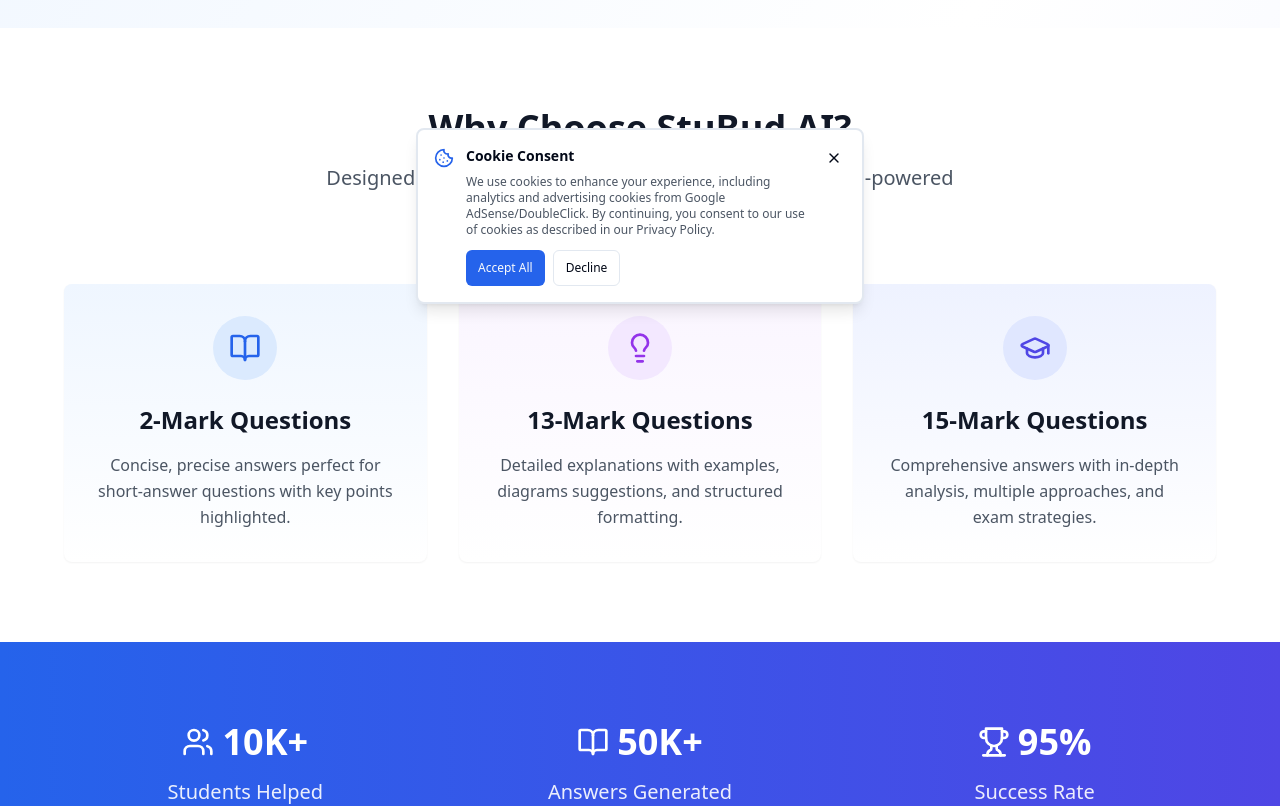
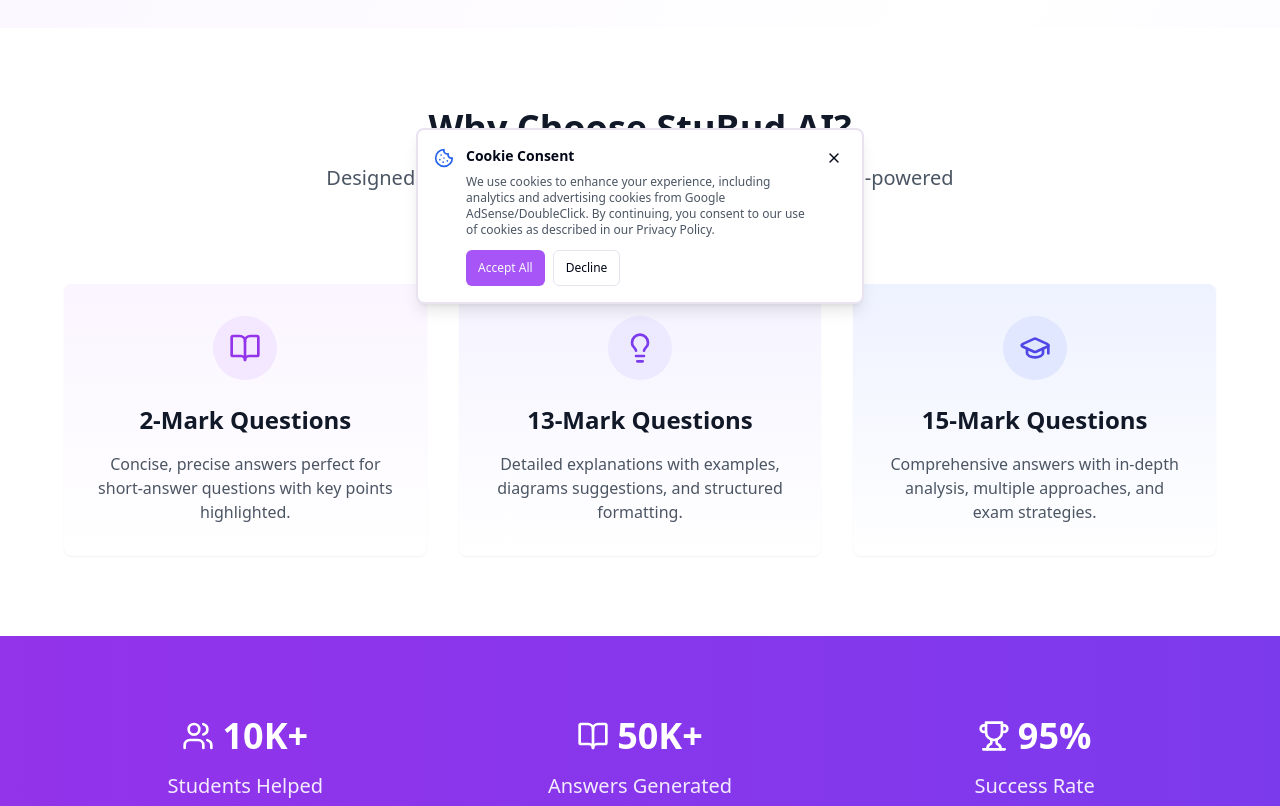
Before and after one commit to Han05-13/anna-scribe-ai-answers, a React (Vite) app: page / in a window 1280 px wide. Shown: the part 480-1286 px from the top of the page. Built offline with nearby package versions, Linux system fonts and the light colour scheme.

Commit message:
Refactor: Apply elegant purple theme
Apply a purple color theme across the site, including background, text, and UI elements.

```diff
--- a/src/index.css
+++ b/src/index.css
@@ -11,52 +11,52 @@
     --card-foreground: 222.2 84% 4.9%;
     --popover: 0 0% 100%;
     --popover-foreground: 222.2 84% 4.9%;
-    --primary: 221.2 83.2% 53.3%;
+    --primary: 271 91% 65%;
     --primary-foreground: 210 40% 98%;
-    --secondary: 210 40% 96%;
+    --secondary: 270 40% 96%;
     --secondary-foreground: 222.2 84% 4.9%;
-    --muted: 210 40% 96%;
+    --muted: 270 40% 96%;
     --muted-foreground: 215.4 16.3% 46.9%;
-    --accent: 210 40% 96%;
+    --accent: 270 40% 96%;
     --accent-foreground: 222.2 84% 4.9%;
     --destructive: 0 84.2% 60.2%;
     --destructive-foreground: 210 40% 98%;
-    --border: 214.3 31.8% 91.4%;
-    --input: 214.3 31.8% 91.4%;
-    --ring: 221.2 83.2% 53.3%;
-    --chart-1: 12 76% 61%;
-    --chart-2: 173 58% 39%;
-    --chart-3: 197 37% 24%;
-    --chart-4: 43 74% 66%;
-    --chart-5: 27 87% 67%;
+    --border: 270 31.8% 91.4%;
+    --input: 270 31.8% 91.4%;
+    --ring: 271 91% 65%;
+    --chart-1: 271 76% 61%;
+    --chart-2: 280 58% 39%;
+    --chart-3: 285 37% 24%;
+    --chart-4: 290 74% 66%;
+    --chart-5: 295 87% 67%;
     --radius: 0.5rem;
   }
 
   .dark {
-    --background: 222.2 84% 4.9%;
-    --foreground: 210 40% 98%;
-    --card: 222.2 84% 4.9%;
-    --card-foreground: 210 40% 98%;
-    --popover: 222.2 84% 4.9%;
-    --popover-foreground: 210 40% 98%;
-    --primary: 217.2 91.2% 59.8%;
-    --primary-foreground: 222.2 84% 4.9%;
-    --secondary: 217.2 32.6% 17.5%;
-    --secondary-foreground: 210 40% 98%;
-    --muted: 217.2 32.6% 17.5%;
-    --muted-foreground: 215 20.2% 65.1%;
-    --accent: 217.2 32.6% 17.5%;
-    --accent-foreground: 210 40% 98%;
+    --background: 271 84% 4.9%;
+    --foreground: 270 40% 98%;
+    --card: 271 84% 4.9%;
+    --card-foreground: 270 40% 98%;
+    --popover: 271 84% 4.9%;
+    --popover-foreground: 270 40% 98%;
+    --primary: 271 91% 65%;
+    --primary-foreground: 271 84% 4.9%;
+    --secondary: 271 32.6% 17.5%;
+    --secondary-foreground: 270 40% 98%;
+    --muted: 271 32.6% 17.5%;
+    --muted-foreground: 270 20.2% 65.1%;
+    --accent: 271 32.6% 17.5%;
+    --accent-foreground: 270 40% 98%;
     --destructive: 0 62.8% 30.6%;
-    --destructive-foreground: 210 40% 98%;
-    --border: 217.2 32.6% 17.5%;
-    --input: 217.2 32.6% 17.5%;
-    --ring: 224.3 76.3% 94.1%;
-    --chart-1: 220 70% 50%;
-    --chart-2: 160 60% 45%;
-    --chart-3: 30 80% 55%;
-    --chart-4: 280 65% 60%;
-    --chart-5: 340 75% 55%;
+    --destructive-foreground: 270 40% 98%;
+    --border: 271 32.6% 17.5%;
+    --input: 271 32.6% 17.5%;
+    --ring: 271 76.3% 94.1%;
+    --chart-1: 271 70% 50%;
+    --chart-2: 280 60% 45%;
+    --chart-3: 285 80% 55%;
+    --chart-4: 290 65% 60%;
+    --chart-5: 295 75% 55%;
   }
 }
 
@@ -87,7 +87,7 @@
 
 /* Gradient text utility */
 .gradient-text {
-  background: linear-gradient(135deg, #2563eb, #7c3aed, #4f46e5);
+  background: linear-gradient(135deg, #8b5cf6, #a855f7, #9333ea);
   -webkit-background-clip: text;
   -webkit-text-fill-color: transparent;
   background-clip: text;
--- a/src/pages/Index.tsx
+++ b/src/pages/Index.tsx
@@ -1,3 +1,4 @@
+
 import { Button } from "@/components/ui/button";
 import { Card, CardContent } from "@/components/ui/card";
 import { ArrowRight, BookOpen, Lightbulb, GraduationCap, Star, Users, Trophy } from "lucide-react";
@@ -5,40 +6,51 @@ import { Link } from "react-router-dom";
 import Header from "@/components/Header";
 import Footer from "@/components/Footer";
 import CookieConsent from "@/components/CookieConsent";
+
 const Index = () => {
-  return <div className="min-h-screen bg-gradient-to-br from-blue-50 via-white to-indigo-50">
+  return (
+    <div className="min-h-screen bg-gradient-to-br from-purple-50 via-white to-violet-50">
       <Header />
       <CookieConsent />
 
+      {/* Mobile Ad Section - Top */}
+      <div className="block md:hidden bg-gray-100 border-y border-gray-200 py-2 px-4">
+        <div className="bg-white rounded-lg p-3 text-center shadow-sm">
+          <p className="text-xs text-gray-500 mb-1">Advertisement</p>
+          <div className="bg-gradient-to-r from-purple-100 to-violet-100 p-4 rounded">
+            <p className="text-sm font-medium text-gray-700">Mobile Ad Space</p>
+            <p className="text-xs text-gray-500">320x100 Banner</p>
+          </div>
+        </div>
+      </div>
+
       {/* Hero Section */}
-      <section className="pt-32 pb-20 px-4">
+      <section className="pt-16 md:pt-32 pb-12 md:pb-20 px-3 sm:px-4">
         <div className="max-w-6xl mx-auto text-center">
-
-
-          <h1 className="text-5xl md:text-7xl font-bold bg-gradient-to-r from-blue-600 via-purple-600 to-indigo-600 bg-clip-text text-transparent mb-8 leading-tight animate-fade-in">
+          <h1 className="text-3xl sm:text-4xl md:text-5xl lg:text-7xl font-bold bg-gradient-to-r from-purple-600 via-violet-600 to-indigo-600 bg-clip-text text-transparent mb-6 md:mb-8 leading-tight animate-fade-in">
             StuBud AI
           </h1>
 
-          <p className="text-xl md:text-2xl text-gray-600 mb-4 max-w-3xl mx-auto animate-fade-in">
+          <p className="text-lg sm:text-xl md:text-2xl text-gray-600 mb-3 md:mb-4 max-w-3xl mx-auto animate-fade-in">
             Generate Perfect Answers for Anna University Questions
           </p>
 
-          <p className="text-lg text-gray-500 mb-12 max-w-2xl mx-auto animate-fade-in">
+          <p className="text-base sm:text-lg text-gray-500 mb-8 md:mb-12 max-w-2xl mx-auto animate-fade-in px-2">
             Get structured, comprehensive answers for 2-mark, 13-mark, and 15-mark questions
             tailored specifically for Anna University exam patterns.
           </p>
 
-          <div className="flex flex-col sm:flex-row gap-4 justify-center items-center animate-fade-in">
+          <div className="flex flex-col sm:flex-row gap-3 md:gap-4 justify-center items-center animate-fade-in px-4">
             <Link to="/generate">
-              <Button size="lg" className="px-8 py-4 text-lg bg-gradient-to-r from-blue-600 to-indigo-600 hover:from-blue-700 hover:to-indigo-700 transform hover:scale-105 transition-all duration-200 shadow-lg hover:shadow-xl">
+              <Button size="lg" className="w-full sm:w-auto px-6 md:px-8 py-3 md:py-4 text-base md:text-lg bg-gradient-to-r from-purple-600 to-violet-600 hover:from-purple-700 hover:to-violet-700 transform hover:scale-105 transition-all duration-200 shadow-lg hover:shadow-xl">
                 Start Generating Answers
-                <ArrowRight className="ml-2 h-5 w-5" />
+                <ArrowRight className="ml-2 h-4 w-4 md:h-5 md:w-5" />
               </Button>
             </Link>
 
             <Link to="/about">
-              <Button variant="outline" size="lg" className="px-8 py-4 text-lg border-2 hover:bg-blue-50 transform hover:scale-105 transition-all duration-200">
-                <BookOpen className="mr-2 h-5 w-5" />
+              <Button variant="outline" size="lg" className="w-full sm:w-auto px-6 md:px-8 py-3 md:py-4 text-base md:text-lg border-2 border-purple-200 hover:bg-purple-50 hover:border-purple-300 transform hover:scale-105 transition-all duration-200">
+                <BookOpen className="mr-2 h-4 w-4 md:h-5 md:w-5" />
                 Learn More
               </Button>
             </Link>
@@ -46,50 +58,61 @@ const Index = () => {
         </div>
       </section>
 
+      {/* Mobile Ad Section - Middle */}
+      <div className="block md:hidden bg-white border-y border-gray-200 py-3 px-4 mb-6">
+        <div className="text-center">
+          <p className="text-xs text-gray-500 mb-2">Advertisement</p>
+          <div className="bg-gradient-to-r from-purple-100 to-pink-100 p-6 rounded-lg">
+            <p className="text-sm font-medium text-gray-700">Mobile Ad Space</p>
+            <p className="text-xs text-gray-500">320x250 Medium Rectangle</p>
+          </div>
+        </div>
+      </div>
+
       {/* Features Section */}
-      <section className="py-20 px-4 bg-white">
+      <section className="py-12 md:py-20 px-3 sm:px-4 bg-white">
         <div className="max-w-6xl mx-auto">
-          <div className="text-center mb-16">
-            <h2 className="text-4xl font-bold text-gray-900 mb-4">
+          <div className="text-center mb-12 md:mb-16">
+            <h2 className="text-2xl sm:text-3xl md:text-4xl font-bold text-gray-900 mb-3 md:mb-4">
               Why Choose StuBud AI?
             </h2>
-            <p className="text-xl text-gray-600 max-w-2xl mx-auto">
+            <p className="text-lg sm:text-xl text-gray-600 max-w-2xl mx-auto px-2">
               Designed specifically for Anna University students with AI-powered precision
             </p>
           </div>
 
-          <div className="grid md:grid-cols-3 gap-8">
-            <Card className="p-8 text-center hover:shadow-xl transition-all duration-300 transform hover:-translate-y-2 border-0 bg-gradient-to-b from-blue-50 to-white">
+          <div className="grid md:grid-cols-3 gap-6 md:gap-8">
+            <Card className="p-6 md:p-8 text-center hover:shadow-xl transition-all duration-300 transform hover:-translate-y-2 border-0 bg-gradient-to-b from-purple-50 to-white">
               <CardContent className="p-0">
-                <div className="w-16 h-16 bg-blue-100 rounded-full flex items-center justify-center mx-auto mb-6">
-                  <BookOpen className="h-8 w-8 text-blue-600" />
+                <div className="w-14 h-14 md:w-16 md:h-16 bg-purple-100 rounded-full flex items-center justify-center mx-auto mb-4 md:mb-6">
+                  <BookOpen className="h-6 w-6 md:h-8 md:w-8 text-purple-600" />
                 </div>
-                <h3 className="text-2xl font-semibold mb-4 text-gray-900">2-Mark Questions</h3>
-                <p className="text-gray-600 leading-relaxed">
+                <h3 className="text-xl md:text-2xl font-semibold mb-3 md:mb-4 text-gray-900">2-Mark Questions</h3>
+                <p className="text-gray-600 leading-relaxed text-sm md:text-base">
                   Concise, precise answers perfect for short-answer questions with key points highlighted.
                 </p>
               </CardContent>
             </Card>
 
-            <Card className="p-8 text-center hover:shadow-xl transition-all duration-300 transform hover:-translate-y-2 border-0 bg-gradient-to-b from-purple-50 to-white">
+            <Card className="p-6 md:p-8 text-center hover:shadow-xl transition-all duration-300 transform hover:-translate-y-2 border-0 bg-gradient-to-b from-violet-50 to-white">
               <CardContent className="p-0">
-                <div className="w-16 h-16 bg-purple-100 rounded-full flex items-center justify-center mx-auto mb-6">
-                  <Lightbulb className="h-8 w-8 text-purple-600" />
+                <div className="w-14 h-14 md:w-16 md:h-16 bg-violet-100 rounded-full flex items-center justify-center mx-auto mb-4 md:mb-6">
+                  <Lightbulb className="h-6 w-6 md:h-8 md:w-8 text-violet-600" />
                 </div>
-                <h3 className="text-2xl font-semibold mb-4 text-gray-900">13-Mark Questions</h3>
-                <p className="text-gray-600 leading-relaxed">
+                <h3 className="text-xl md:text-2xl font-semibold mb-3 md:mb-4 text-gray-900">13-Mark Questions</h3>
+                <p className="text-gray-600 leading-relaxed text-sm md:text-base">
                   Detailed explanations with examples, diagrams suggestions, and structured formatting.
                 </p>
               </CardContent>
             </Card>
 
-            <Card className="p-8 text-center hover:shadow-xl transition-all duration-300 transform hover:-translate-y-2 border-0 bg-gradient-to-b from-indigo-50 to-white">
+            <Card className="p-6 md:p-8 text-center hover:shadow-xl transition-all duration-300 transform hover:-translate-y-2 border-0 bg-gradient-to-b from-indigo-50 to-white">
               <CardContent className="p-0">
-                <div className="w-16 h-16 bg-indigo-100 rounded-full flex items-center justify-center mx-auto mb-6">
-                  <GraduationCap className="h-8 w-8 text-indigo-600" />
+                <div className="w-14 h-14 md:w-16 md:h-16 bg-indigo-100 rounded-full flex items-center justify-center mx-auto mb-4 md:mb-6">
+                  <GraduationCap className="h-6 w-6 md:h-8 md:w-8 text-indigo-600" />
                 </div>
-                <h3 className="text-2xl font-semibold mb-4 text-gray-900">15-Mark Questions</h3>
-                <p className="text-gray-600 leading-relaxed">
+                <h3 className="text-xl md:text-2xl font-semibold mb-3 md:mb-4 text-gray-900">15-Mark Questions</h3>
+                <p className="text-gray-600 leading-relaxed text-sm md:text-base">
                   Comprehensive answers with in-depth analysis, multiple approaches, and exam strategies.
                 </p>
               </CardContent>
@@ -98,58 +121,93 @@ const Index = () => {
         </div>
       </section>
 
+      {/* Mobile Ad Section - Before Stats */}
+      <div className="block md:hidden bg-gray-50 border-y border-gray-200 py-3 px-4">
+        <div className="text-center">
+          <p className="text-xs text-gray-500 mb-2">Advertisement</p>
+          <div className="bg-gradient-to-r from-purple-100 to-blue-100 p-4 rounded-lg">
+            <p className="text-sm font-medium text-gray-700">Mobile Ad Space</p>
+            <p className="text-xs text-gray-500">320x100 Banner</p>
+          </div>
+        </div>
+      </div>
+
       {/* Stats Section */}
-      <section className="py-20 px-4 bg-gradient-to-r from-blue-600 to-indigo-600 text-white">
+      <section className="py-12 md:py-20 px-3 sm:px-4 bg-gradient-to-r from-purple-600 to-violet-600 text-white">
         <div className="max-w-6xl mx-auto">
-          <div className="grid md:grid-cols-3 gap-8 text-center">
+          <div className="grid md:grid-cols-3 gap-6 md:gap-8 text-center">
             <div className="animate-fade-in">
-              <div className="flex items-center justify-center mb-4">
-                <Users className="h-8 w-8 mr-2" />
-                <span className="text-4xl font-bold">10K+</span>
+              <div className="flex items-center justify-center mb-3 md:mb-4">
+                <Users className="h-6 w-6 md:h-8 md:w-8 mr-2" />
+                <span className="text-3xl md:text-4xl font-bold">10K+</span>
               </div>
-              <p className="text-xl opacity-90">Students Helped</p>
+              <p className="text-lg md:text-xl opacity-90">Students Helped</p>
             </div>
 
             <div className="animate-fade-in">
-              <div className="flex items-center justify-center mb-4">
-                <BookOpen className="h-8 w-8 mr-2" />
-                <span className="text-4xl font-bold">50K+</span>
+              <div className="flex items-center justify-center mb-3 md:mb-4">
+                <BookOpen className="h-6 w-6 md:h-8 md:w-8 mr-2" />
+                <span className="text-3xl md:text-4xl font-bold">50K+</span>
               </div>
-              <p className="text-xl opacity-90">Answers Generated</p>
+              <p className="text-lg md:text-xl opacity-90">Answers Generated</p>
             </div>
 
             <div className="animate-fade-in">
-              <div className="flex items-center justify-center mb-4">
-                <Trophy className="h-8 w-8 mr-2" />
-                <span className="text-4xl font-bold">95%</span>
+              <div className="flex items-center justify-center mb-3 md:mb-4">
+                <Trophy className="h-6 w-6 md:h-8 md:w-8 mr-2" />
+                <span className="text-3xl md:text-4xl font-bold">95%</span>
               </div>
-              <p className="text-xl opacity-90">Success Rate</p>
+              <p className="text-lg md:text-xl opacity-90">Success Rate</p>
             </div>
           </div>
         </div>
       </section>
 
+      {/* Mobile Ad Section - Before CTA */}
+      <div className="block md:hidden bg-white border-y border-gray-200 py-3 px-4">
+        <div className="text-center">
+          <p className="text-xs text-gray-500 mb-2">Advertisement</p>
+          <div className="bg-gradient-to-r from-violet-100 to-purple-100 p-4 rounded-lg">
+            <p className="text-sm font-medium text-gray-700">Mobile Ad Space</p>
+            <p className="text-xs text-gray-500">320x100 Banner</p>
+          </div>
+        </div>
+      </div>
+
       {/* CTA Section */}
-      <section className="py-20 px-4 bg-gray-50">
+      <section className="py-12 md:py-20 px-3 sm:px-4 bg-gray-50">
         <div className="max-w-4xl mx-auto text-center">
-          <h2 className="text-4xl font-bold text-gray-900 mb-6">
+          <h2 className="text-2xl sm:text-3xl md:text-4xl font-bold text-gray-900 mb-4 md:mb-6 px-2">
             Ready to Ace Your Anna University Exams?
           </h2>
-          <p className="text-xl text-gray-600 mb-8 max-w-2xl mx-auto">
+          <p className="text-lg sm:text-xl text-gray-600 mb-6 md:mb-8 max-w-2xl mx-auto px-2">
             Join thousands of students who are already using StuBud AI to generate
             perfect answers and improve their exam performance.
           </p>
 
           <Link to="/generate">
-            <Button size="lg" className="px-12 py-4 text-lg bg-gradient-to-r from-blue-600 to-indigo-600 hover:from-blue-700 hover:to-indigo-700 transform hover:scale-105 transition-all duration-200 shadow-lg hover:shadow-xl">
+            <Button size="lg" className="px-8 md:px-12 py-3 md:py-4 text-base md:text-lg bg-gradient-to-r from-purple-600 to-violet-600 hover:from-purple-700 hover:to-violet-700 transform hover:scale-105 transition-all duration-200 shadow-lg hover:shadow-xl">
               Get Started Now
-              <ArrowRight className="ml-2 h-5 w-5" />
+              <ArrowRight className="ml-2 h-4 w-4 md:h-5 md:w-5" />
             </Button>
           </Link>
         </div>
       </section>
 
+      {/* Mobile Ad Section - Bottom */}
+      <div className="block md:hidden bg-gray-100 border-t border-gray-200 py-3 px-4">
+        <div className="text-center">
+          <p className="text-xs text-gray-500 mb-2">Advertisement</p>
+          <div className="bg-gradient-to-r from-purple-100 to-pink-100 p-4 rounded-lg">
+            <p className="text-sm font-medium text-gray-700">Mobile Ad Space</p>
+            <p className="text-xs text-gray-500">320x100 Banner</p>
+          </div>
+        </div>
+      </div>
+
       <Footer />
-    </div>;
+    </div>
+  );
 };
+
 export default Index;
```
Also changed, not shown: src/pages/About.tsx (+13 -13 lines), src/pages/Disclaimer.tsx (+87 -46 lines).
